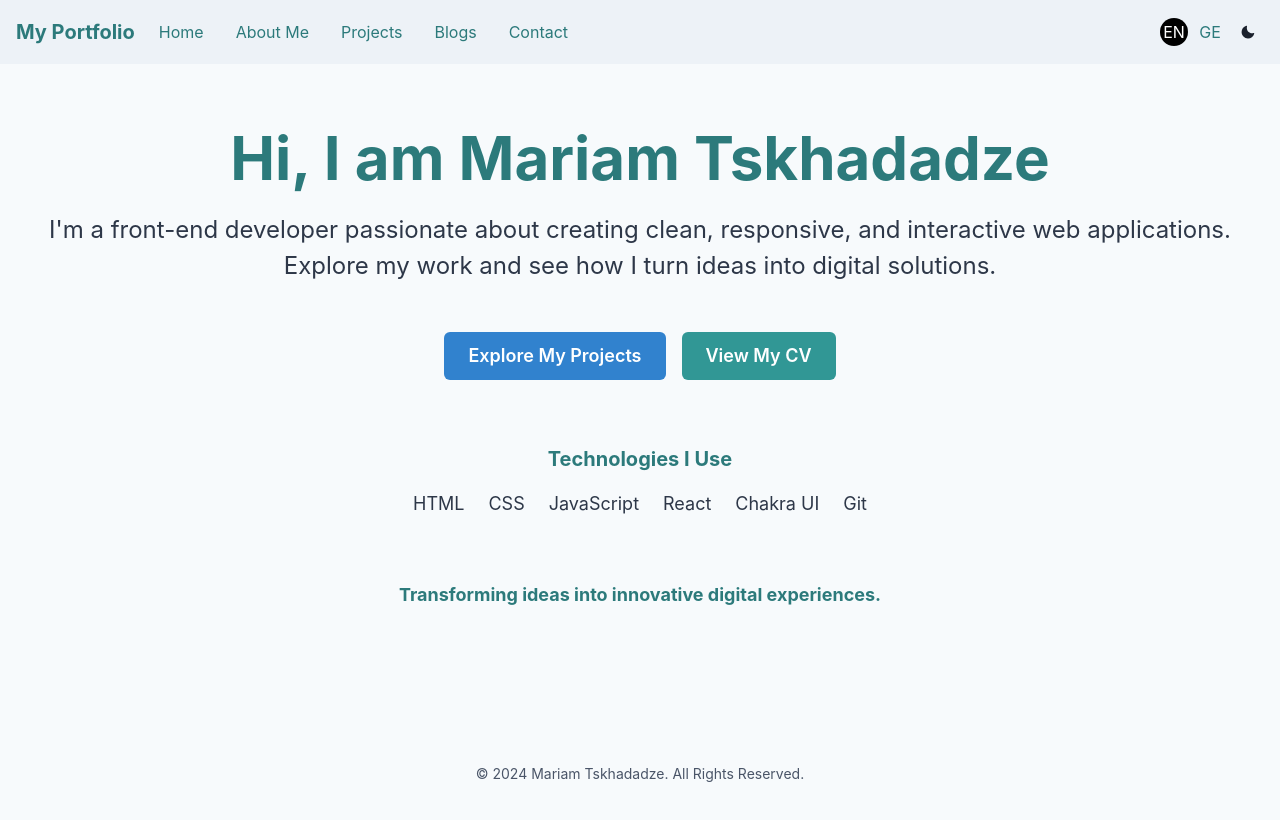
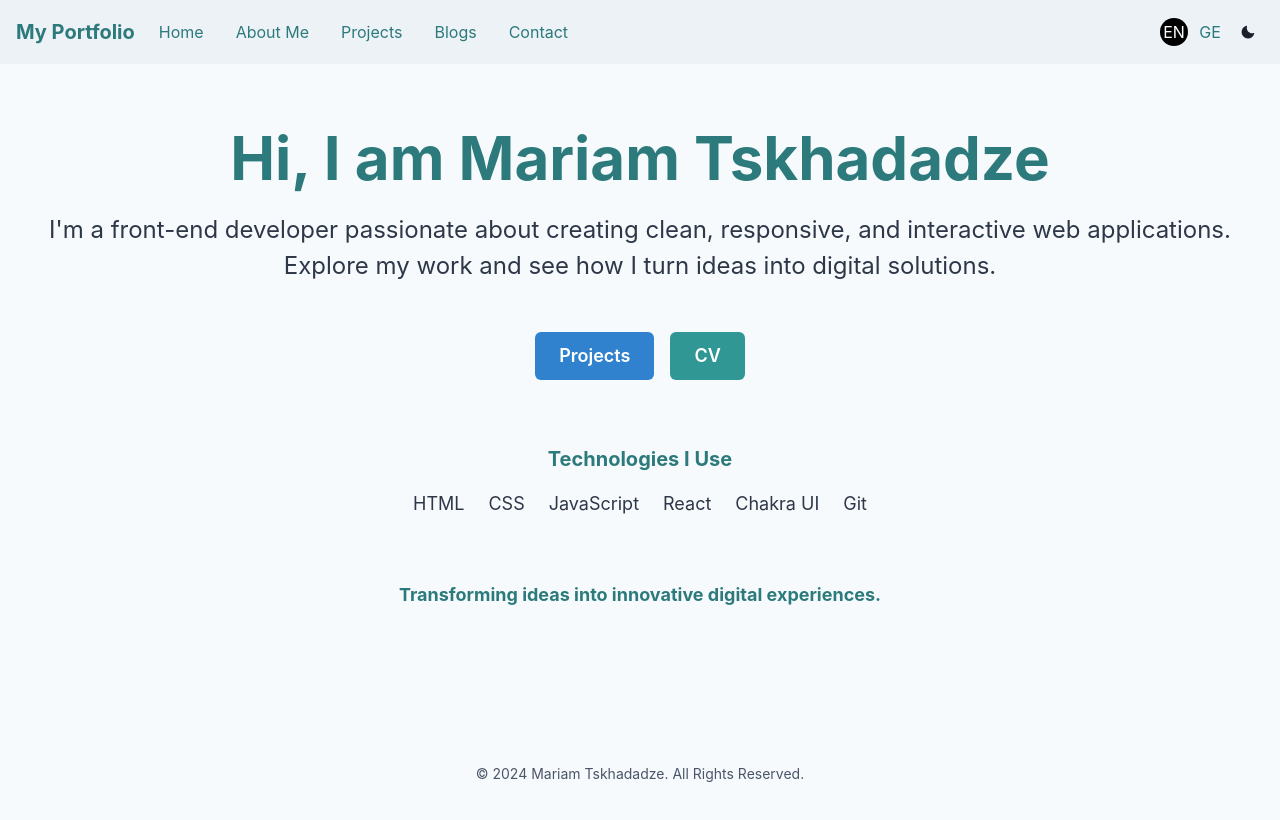
Before and after one commit to Mariamtskhadadze/my_portfolio, a React (Vite) app: page / in a window 1280 px wide. Shown: the top 820 px of the page. Built offline with nearby package versions, Linux system fonts and the light colour scheme.

Commit message:
Prepare project for deployment on Vercel

```diff
--- a/src/locales/en.json
+++ b/src/locales/en.json
@@ -2,8 +2,8 @@
   "homepage": {
     "welcome": "Hi, I am Mariam Tskhadadze",
     "intro": "I'm a front-end developer passionate about creating clean, responsive, and interactive web applications. Explore my work and see how I turn ideas into digital solutions.",
-    "viewProjects": "Explore My Projects",
-    "viewCV": "View My CV",
+    "viewProjects": "Projects",
+    "viewCV": "CV",
     "techStack": "Technologies I Use",
     "tagline": "Transforming ideas into innovative digital experiences.",
     "name": "Mariam Tskhadadze",
--- a/src/locales/ka.json
+++ b/src/locales/ka.json
@@ -1,9 +1,9 @@
 {
   "homepage": {
     "welcome": "გამარჯობა, მე ვარ მარიამ ცხადაძე",
-    "intro": "მე ვარ ფრონტ-ენდ დეველოპერი, რომელიც ენთუზიაზმით ქმნის სუფთა, საპასუხო და ინტერაქტიულ ვებ აპლიკაციებს. დაათვალიერეთ ჩემი ნამუშევრები და ნახეთ, როგორ ვაქცევ იდეებს ციფრულ გადაწყვეტილებებად.",
-    "viewProjects": "დაათვალიერეთ ჩემი პროექტები",
-    "viewCV": "გადახედეთ ჩემს რეზიუმეს",
+    "intro": "მე ვარ front-end დეველოპერი, რომელიც ენთუზიაზმით ქმნის სუფთა, საპასუხო და ინტერაქტიულ ვებ აპლიკაციებს. დაათვალიერეთ ჩემი ნამუშევრები და ნახეთ, როგორ ვაქცევ იდეებს ციფრულ გადაწყვეტილებებად.",
+    "viewProjects": "პროექტები",
+    "viewCV": "რეზიუმე",
     "techStack": "ტექნოლოგიები, რომლებსაც ვიყენებ",
     "tagline": "იდეების ციფრულ გამოცდილებებად გადაქცევა.",
     "name": "მარიამ ცხადაძე",
@@ -26,14 +26,14 @@
   "welcome": "მოგესალმებით",
   "aboutMe": {
     "title": "ჩემ შესახებ",
-    "description": "გამარჯობა, მე ვარ მარიამ ცხადაძე, უმცროსი front-end დეველოპერი. მიუხედავად იმისა, რომ ჯერ არ მიმიღია პროფესიული მუშაობის გამოცდილება, მუდმივად ვმუშაობ პერსონალურ პროექტებზე, ვუყურებ ონლაინ კურსებს, ღირებული ცოდნა მივიღე კოლეჯიდან. პირველად აღმოვაჩინე ვებ განვითარება სამი წლის წინ და მაშინვე დამაინტერესა. მას შემდეგ თავი მივუძღვენი ამ სფეროში სწავლას და განვითარებას. ჩემი გატაცება ტექნოლოგიაშია და ჩემი საბოლოო მიზანია გავხდე სრულიფასოვანი დეველოპერი. მე ყოველთვის მზად ვარ ახალი შესაძლებლობებისთვის და აღფრთოვანებული ვარ მომხმარებლის შესანიშნავი გამოცდილების შესაქმნელად",
+    "description": "გამარჯობა, მე ვარ მარიამ ცხადაძე, უმცროსი front-end დეველოპერი. მიუხედავად იმისა, რომ ჯერ არ მიმიღია პროფესიული მუშაობის გამოცდილება, მუდმივად ვმუშაობ პერსონალურ პროექტებზე, ვუყურებ ონლაინ კურსებს, ღირებული ცოდნა მივიღე კოლეჯიდან. პირველად აღმოვაჩინე ვებ განვითარება სამი წლის წინ და მაშინვე დამაინტერესა. მას შემდეგ თავი მივუძღვენი ამ სფეროში სწავლას და განვითარებას. ჩემი გატაცება ტექნოლოგიაშია და ჩემი საბოლოო მიზანია გავხდე full stack დეველოპერი. მე ყოველთვის მზად ვარ ახალი შესაძლებლობებისთვის და აღფრთოვანებული ვარ მომხმარებლის შესანიშნავი გამოცდილების შესაქმნელად",
     "email": "mtskhadadze0@gmail.com",
     "phone": "+995 591 006 444",
     "location": "თბილისი, საქართველო (ხელმისაწვდომობა თავისუფალი ან სრული დროის შესაძლებლობებზე)",
     "github": "https://github.com/Mariamtskhadadze",
     "projects": {
       "construction": {
-        "title": "შეკეთების გვერდი",
+        "title": "მშენებლობის გვერდი",
         "description": "ეს არის პროექტის მოკლე აღწერა, სადაც მე გამოვიყენე HTML და CSS. ეს არის სამშენებლო თემატიკის პროექტი სხვადასხვა ფუნქციებით, რომლებიც აჩვენებენ დიზაინისა და განლაგების შესაძლებლობებს"
       },
       "games": {
@@ -49,7 +49,7 @@
     }
   },
   "contactMe": {
-    "getInTouch": "დაგვიკავშირდით",
+    "getInTouch": "დამიკავშირდით",
     "firstName": "სახელი",
     "lastName": "გვარი",
     "phone": "ტელეფონის ნომერი",
--- a/src/pages/HomePage.tsx
+++ b/src/pages/HomePage.tsx
@@ -58,7 +58,7 @@ const HomePage = () => {
             size="lg"
             colorScheme={secondaryButtonColorScheme}
             as="a"
-            href="/cv/Mariam_Tskhadadze_CV.pdf"
+            href="/public/cv/მარიამ_ცხადაძე_CV.pdf"
             target="_blank" // Open in a new tab
           >
             {t("homepage.viewCV")}
```
Also changed, not shown: 2 other files (tests, documents, lock files or other folders).
